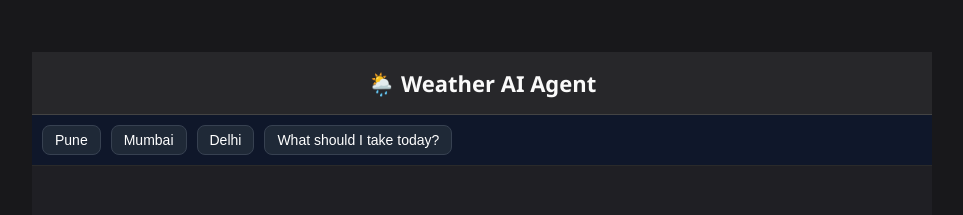
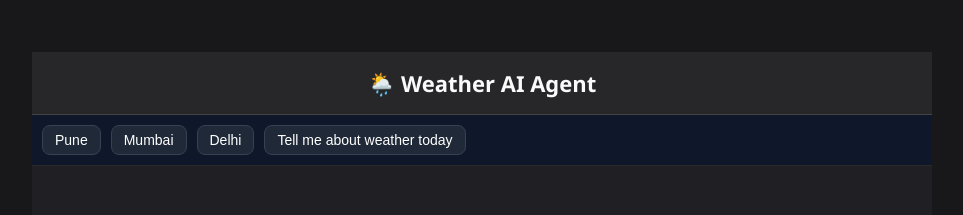
Before and after one commit to potdarsrushti4/pazago-weather-chat, a React (Vite) app in the folder frontend/: page / in a window 1280 px wide. Shown: the top 215 px of the page, without its empty margins (158-1121 px from the left). Built offline with nearby package versions, Linux system fonts and the light colour scheme.

Commit message:
updated frontend

```diff
--- a/frontend/src/components/Chat.jsx
+++ b/frontend/src/components/Chat.jsx
@@ -97,7 +97,7 @@ function Chat() {
         <button onClick={() => handleQuickQuery("Mumbai")}>Mumbai</button>
         <button onClick={() => handleQuickQuery("Delhi")}>Delhi</button>
         <button onClick={() => handleQuickQuery("Tell me about weather today?")}>
-          What should I take today?
+          Tell me about weather today
         </button>
       </div>
 
```
